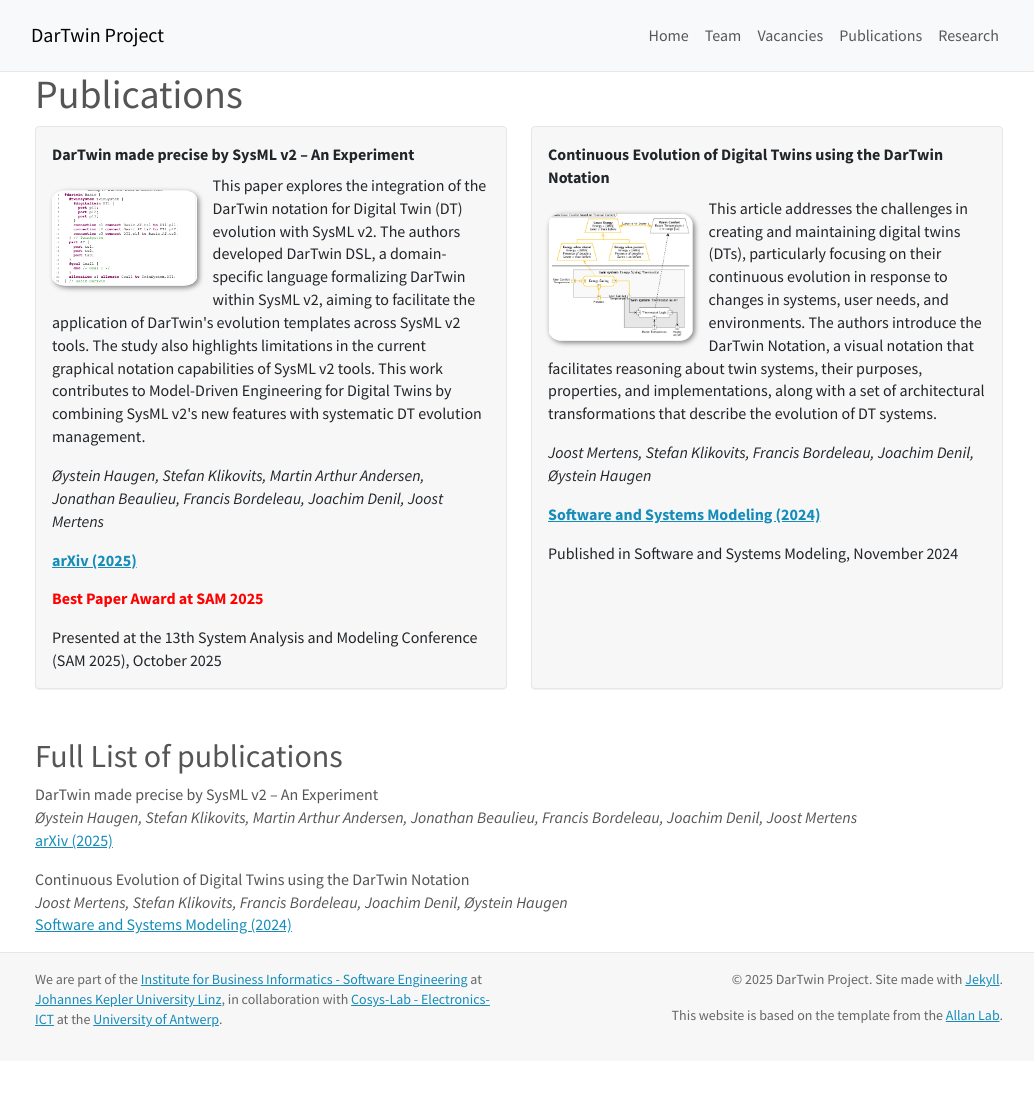
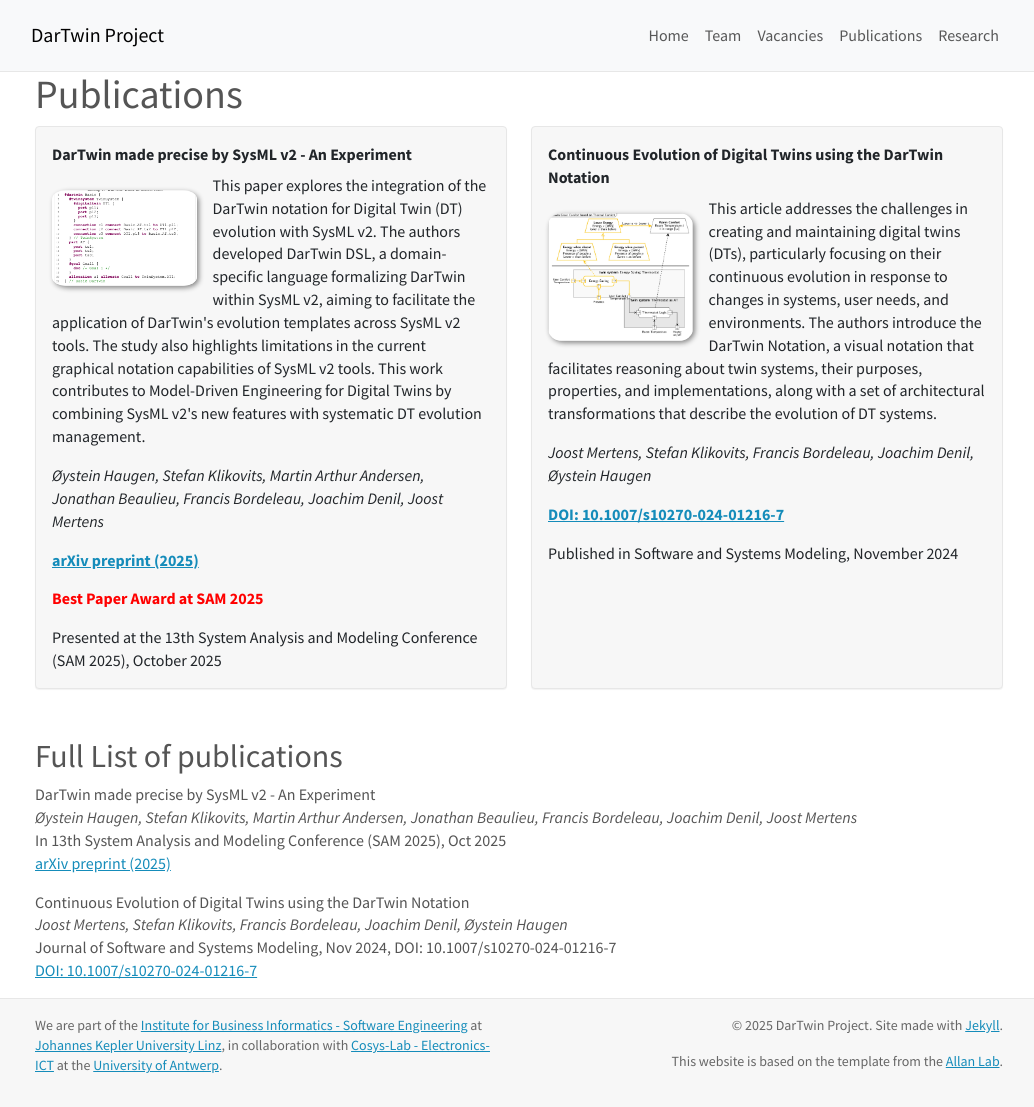
Before and after one commit to dartwin-project/dartwin-project.github.io, a Jekyll site: the page built from _pages/publications.md, in a window 1280 px wide and 1107 px high. Shown: the whole window, without its empty margins (121-1155 px from the left). Built offline with Jekyll 4.4.1, drawn with Linux system fonts in a browser that asks for light colours.

Commit message:
add venue to publications, remove google tracking

```diff
--- a/_data/publist.yml
+++ b/_data/publist.yml
@@ -1,11 +1,12 @@
-- title: "DarTwin made precise by SysML v2 – An Experiment"
+- title: "DarTwin made precise by SysML v2 - An Experiment"
   image: DarTwin-SysML.png
   description: This paper explores the integration of the DarTwin notation for Digital Twin (DT) evolution with SysML v2. The authors developed DarTwin DSL, a domain-specific language formalizing DarTwin within SysML v2, aiming to facilitate the application of DarTwin's evolution templates across SysML v2 tools. The study also highlights limitations in the current graphical notation capabilities of SysML v2 tools. This work contributes to Model-Driven Engineering for Digital Twins by combining SysML v2's new features with systematic DT evolution management.
   authors: Øystein Haugen, Stefan Klikovits, Martin Arthur Andersen, Jonathan Beaulieu, Francis Bordeleau, Joachim Denil, Joost Mertens
   link:
     url: https://arxiv.org/abs/2510.12478
-    display: arXiv (2025)
+    display: arXiv preprint (2025)
   highlight: 1
+  venue: "In 13th System Analysis and Modeling Conference (SAM 2025), Oct 2025"
   news1: <a style="color:#FF0000">Best Paper Award at SAM 2025</a>
   news2: Presented at the 13th System Analysis and Modeling Conference (SAM 2025), October 2025
 
@@ -14,8 +15,9 @@
   description: This article addresses the challenges in creating and maintaining digital twins (DTs), particularly focusing on their continuous evolution in response to changes in systems, user needs, and environments. The authors introduce the DarTwin Notation, a visual notation that facilitates reasoning about twin systems, their purposes, properties, and implementations, along with a set of architectural transformations that describe the evolution of DT systems.
   authors: Joost Mertens, Stefan Klikovits, Francis Bordeleau, Joachim Denil, Øystein Haugen
   link:
-    url: https://link.springer.com/article/10.1007/s10270-024-01216-7
-    display: Software and Systems Modeling (2024)
+    url: https://doi.org/10.1007/s10270-024-01216-7
+    display: "DOI: 10.1007/s10270-024-01216-7"
   highlight: 1
+  venue: "Journal of Software and Systems Modeling, Nov 2024, DOI: 10.1007/s10270-024-01216-7"
   news1:
   news2: Published in Software and Systems Modeling, November 2024
--- a/_includes/head.html
+++ b/_includes/head.html
@@ -12,7 +12,7 @@
   <link rel="canonical" href="{{ page.url | replace:'index.html','' | prepend: site.baseurl | prepend: site.url }}">
 
 {% if jekyll.environment == 'production' %}
-{% include analytics.html %}
+<!-- {% include analytics.html %} -->
 {% endif %}
 
 </head>
--- a/_pages/publications.md
+++ b/_pages/publications.md
@@ -57,6 +57,8 @@ permalink: /publications/
 {% for publi in site.data.publist %}
 
   {{ publi.title }} <br />
-  <em>{{ publi.authors }} </em><br /><a href="{{ publi.link.url }}">{{ publi.link.display }}</a>
+  <em>{{ publi.authors }} </em><br />
+  {{ publi.venue }}<br />
+  <a href="{{ publi.link.url }}">{{ publi.link.display }}</a>
 
 {% endfor %}
```
